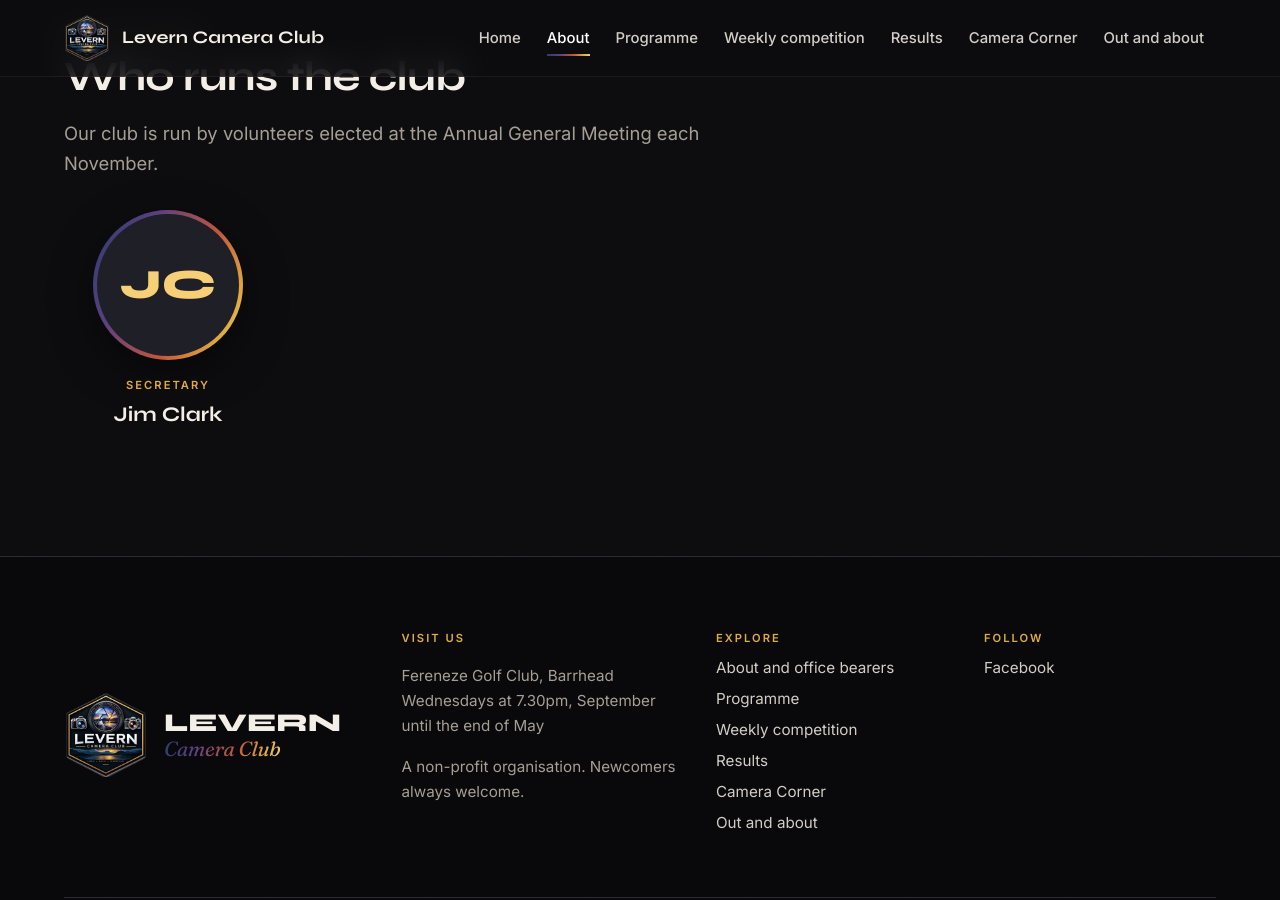
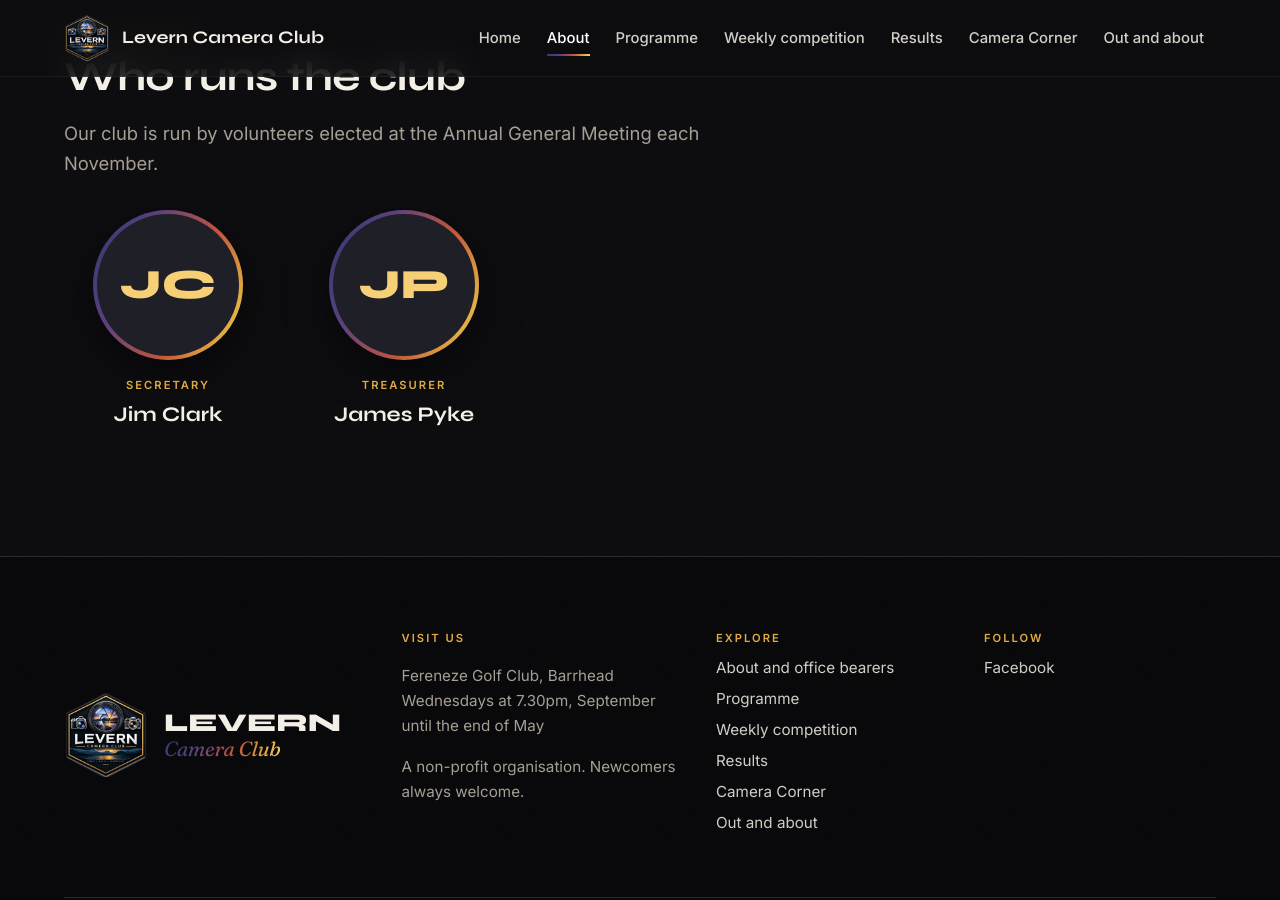
Before and after one commit to grantfitfuel/levern-camera-club, a Jekyll site: the page built from about.html, in a window 1280 px wide and 900 px high, scrolled down 1154 px. Built offline with Jekyll 4.4.1, drawn with Linux system fonts in a browser that asks for light colours.

Commit message:
Add James Pyke as Treasurer
Co-Authored-By: Claude Opus 5.5 <noreply@anthropic.com>
Claude-Session: https://claude.ai/code/session_012PBygZKZRm7fLhazHccoH4

```diff
--- a/_data/committee.yml
+++ b/_data/committee.yml
@@ -2,6 +2,6 @@ intro: Our club is run by volunteers elected at the Annual General Meeting each
 people:
   - { role: Chair, name: "", photo: "", contact: "" }
   - { role: Secretary, name: "Jim Clark", photo: "", contact: "" }
-  - { role: Treasurer, name: "", photo: "", contact: "" }
+  - { role: Treasurer, name: "James Pyke", photo: "", contact: "" }
   - { role: Competition Secretary, name: "", photo: "", contact: "" }
   - { role: Social Media Secretary, name: "", photo: "", contact: "" }
```
